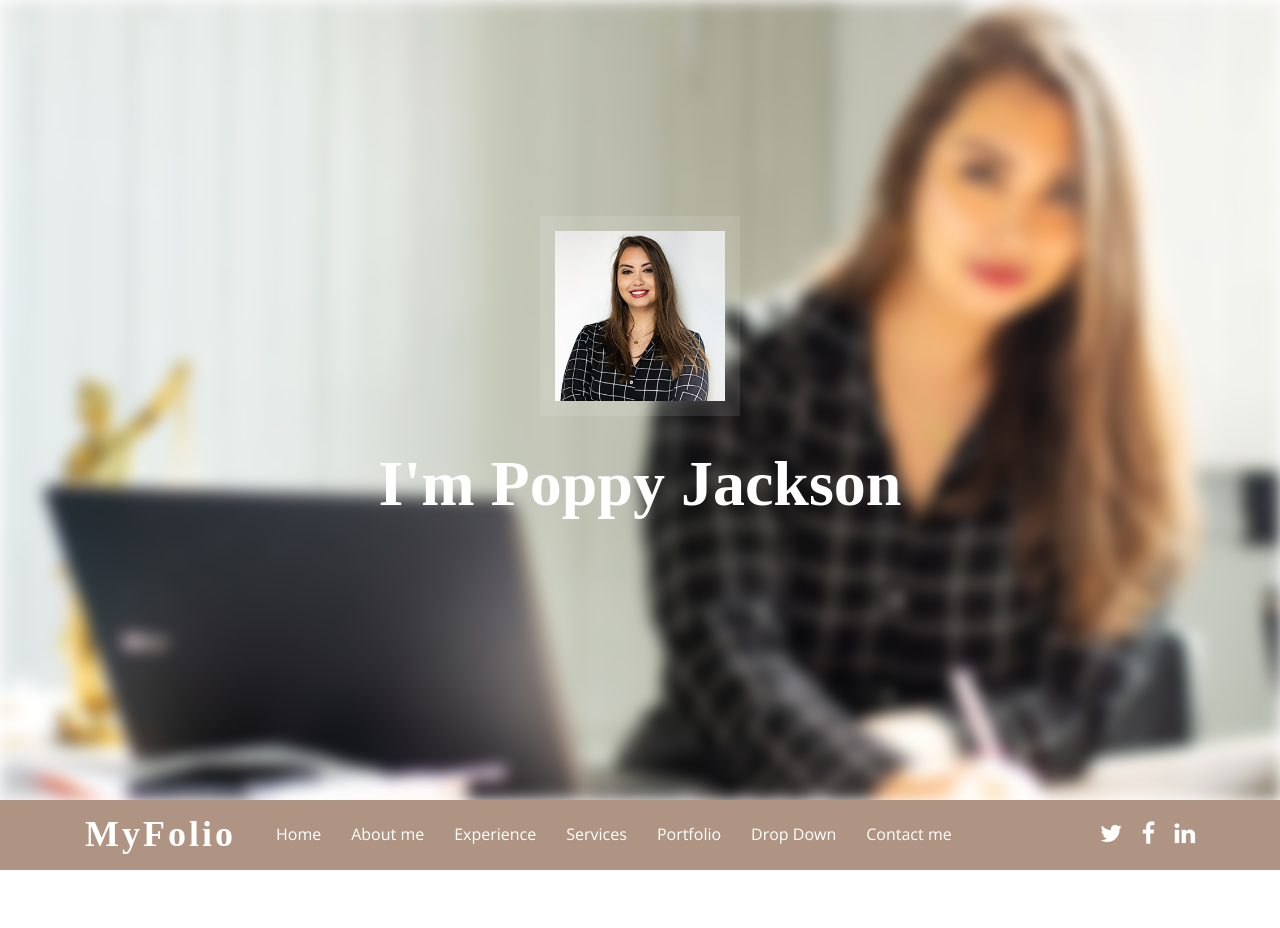
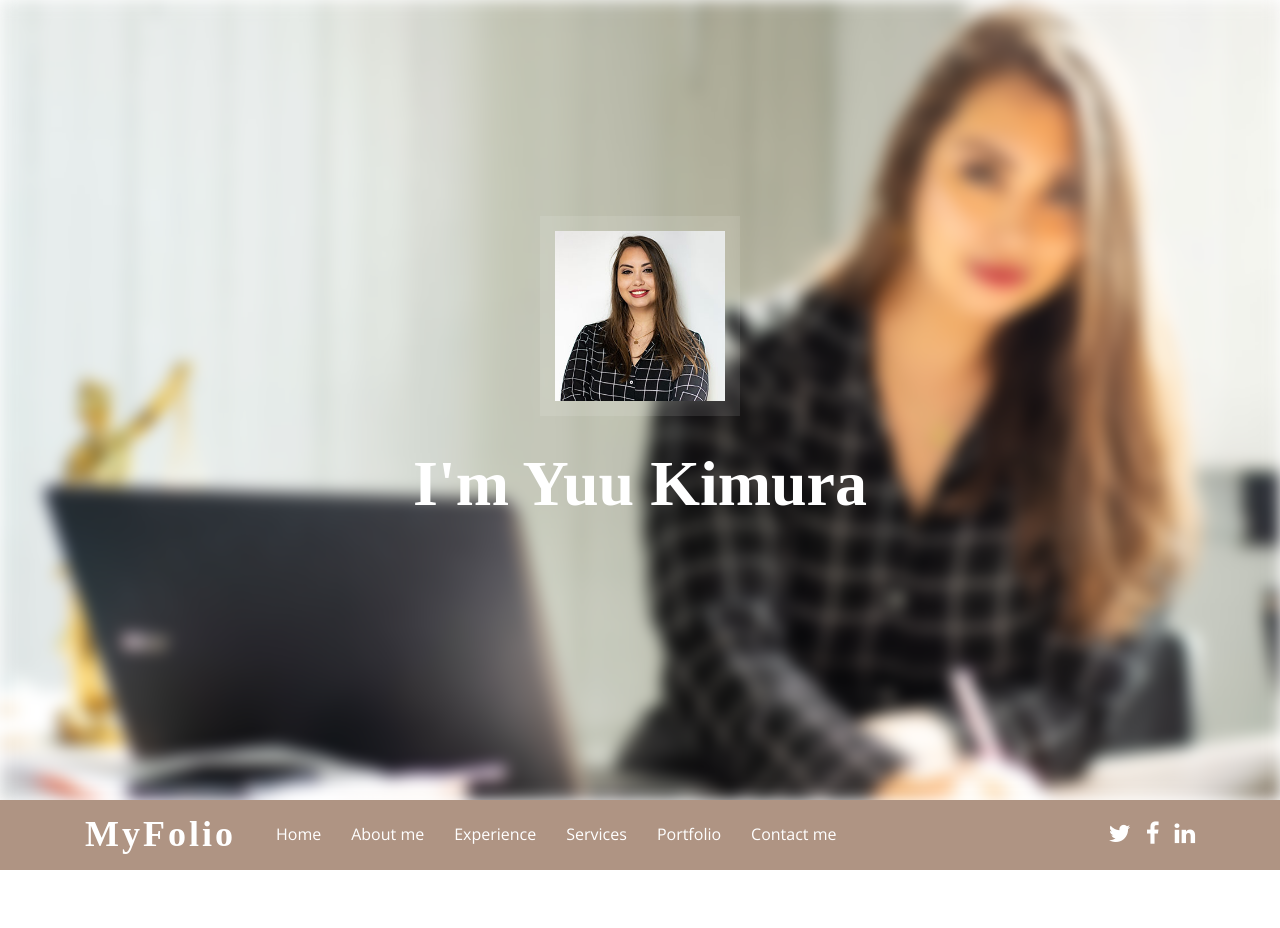
Before and after one commit to upmorpheus/My-portfolio, a React (Create React App) app: page / in a window 1280 px wide. Shown: the top 928 px of the page. Built offline with nearby package versions, Linux system fonts and the light colour scheme; a web font is replaced by a local one.

Commit message:
fix: Header Page change the contents

```diff
--- a/src/components/header/index.js
+++ b/src/components/header/index.js
@@ -11,11 +11,12 @@ const Header = () => {
 							</div>
 
 							<div className="col-md-12">
-								<h1>I'm Poppy Jackson</h1>
+								<h1>I'm Yuu Kimura</h1>
 							</div>
 
 							<div className="col-md-12">
-								<p>Web Designer, Web Developer, Front End Developer, Apps Developer, Graphic Designer</p>
+								<p>Web Designer, Senior Web Developer, Senior Front End Developer,
+									Senior Back End Developer, Graphic Designer</p>
 								<h2></h2>
 							</div>
 						</div>
@@ -36,25 +37,20 @@ const Header = () => {
 								<li><a href="#experience">Experience</a></li>
 								<li><a href="#services">Services</a></li>
 								<li><a href="#portfolio">Portfolio</a></li>
-								<li className="menu-has-children"><a href="#">Drop Down</a>
-									<ul>
-										<li><a href="#">Drop Down 1</a></li>
-										<li><a href="#">Drop Down 2</a></li>
-										<li className="menu-has-children"><a href="#">Drop Down 3</a>
-											<ul>
-												<li><a href="#">Drop Down 1</a></li>
-												<li><a href="#">Drop Down 2</a></li>
-												<li><a href="#">Drop Down 3</a></li>
-											</ul>
-										</li>
-									</ul>
-								</li>
 								<li><a href="#contact">Contact me</a></li>
 							</ul>
 						</nav>
 
 						<nav className="nav social-nav pull-right d-none d-lg-inline">
-							<a href="#"><i className="fa fa-twitter"></i></a> <a href="#"><i className="fa fa-facebook"></i></a> <a href="#"><i className="fa fa-linkedin"></i></a>
+							<a href="#">
+								<i className="fa fa-twitter"/>
+							</a>
+							<a href="#">
+								<i className="fa fa-facebook"/>
+							</a>
+							<a href="#">
+								<i className="fa fa-linkedin"/>
+							</a>
 						</nav>
 					</div>
 				</div>
```
